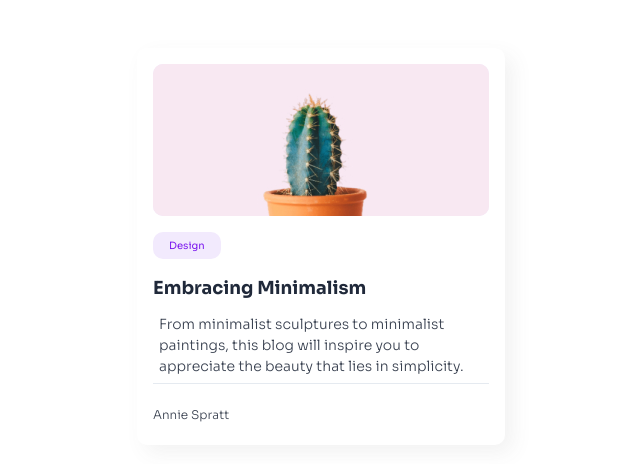
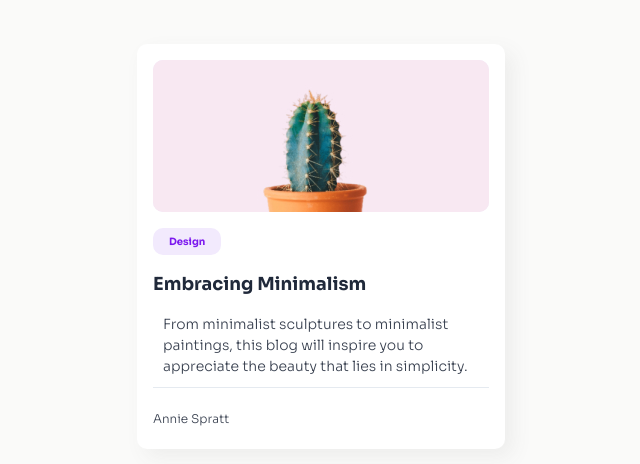
Before and after one commit to devulya/minimal-blog-card, a plain HTML site: page index.html in a window 1280 px wide. Shown: the part 154-618 px from the top of the page, 319-959 px from the left. Drawn offline with Linux system fonts and the light colour scheme.

Commit message:
feat: add bg-colors

```diff
--- a/styles.css
+++ b/styles.css
@@ -20,7 +20,7 @@
 
 body {
   height: 100vh;
-  background-color: var(--white);
+  background-color: var(--grey-light);
   color: var(--black);
   font-family: var(--Sora);
   font-size: 14px;
@@ -38,6 +38,7 @@ body {
   max-width: 368px;
   width: 100%;
   padding: 16px 16px 20px 16px;
+  background-color: var(--white);
   box-shadow: 8px 8px 20px 0px rgba(85, 85, 85, 0.08);
   border-radius: var(--border-radius);
   cursor: pointer;
@@ -75,6 +76,7 @@ body {
   text-align: center;
   text-transform: capitalize;
   font-size: 10px;
+  font-weight: 700;
 }
 
 .card__title {
@@ -88,7 +90,7 @@ body {
 .card__text {
   display: block;
   margin-bottom: 20px;
-  padding: 6px;
+  padding: 10px;
   color: var(--black-light);
   font-weight: 300;
   border-bottom: 1px solid var(--grey);
```
